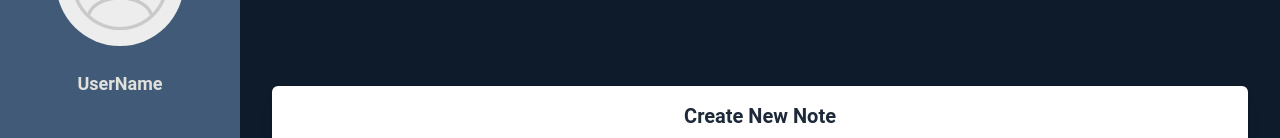
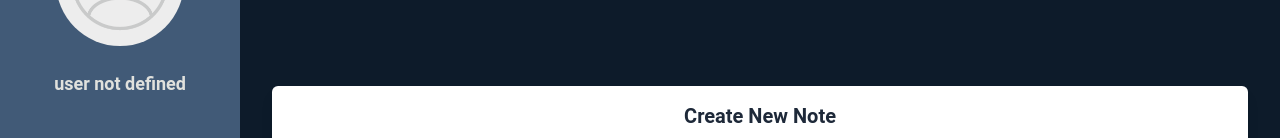
Before and after one commit to Umer-Devs/notes-app, a React (Vite) app in the folder Frontend/: page /create-notes in a window 1280 px wide. Shown: the part 130-268 px from the top of the page. Built offline with nearby package versions, Linux system fonts and the light colour scheme.

Commit message:
compeleted

```diff
--- a/Frontend/src/Componenets/Sidebar/Sidebar.jsx
+++ b/Frontend/src/Componenets/Sidebar/Sidebar.jsx
@@ -5,6 +5,7 @@ import { unknow } from '../../assets';
 const Sidebar = () => {
 
   const [isSidebarOpen, setIsSidebarOpen] = useState(false);
+
 
   const toggleSidebar = () => {
     setIsSidebarOpen(!isSidebarOpen);
@@ -15,6 +16,10 @@ const Sidebar = () => {
     { name: "Create Notes", path: "/create-notes" },
 
   ];
+
+  const myUserName = localStorage.getItem("userName");
+  const finalNmae = `${myUserName ? myUserName :' user not defined'} `
+
 
   return (
     <>
@@ -33,7 +38,7 @@ const Sidebar = () => {
             />
           </div>
           <p className="text-primary-light font-bold text-center text-lg sm:text-xl">
-            UserName
+            {finalNmae}
           </p>
         </div>
 
--- a/Frontend/src/Forms/Login/Login.jsx
+++ b/Frontend/src/Forms/Login/Login.jsx
@@ -26,6 +26,10 @@ const Login = () => {
 
     // alert(res.data); // backend ka message show karega
     localStorage.setItem("userId", res.data.user.id);
+
+   localStorage.setItem("userName" , res.data.user.username)
+
+
     navigate('/')
   } catch (error) {
     alert(" Login failed:", error.response?.data || error.message);
@@ -79,4 +83,5 @@ const Login = () => {
   );
 };
 
+
 export default Login;
```
